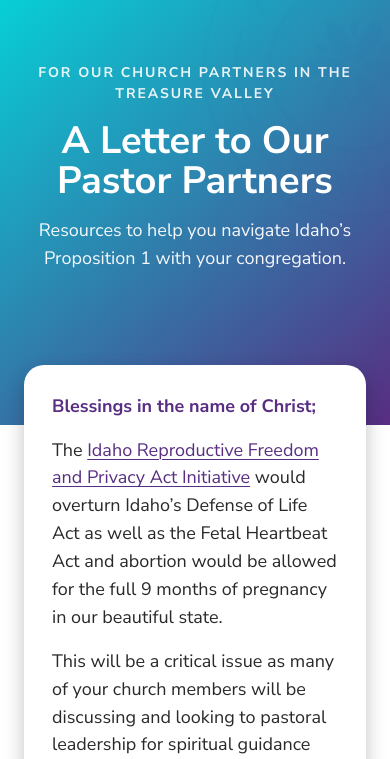
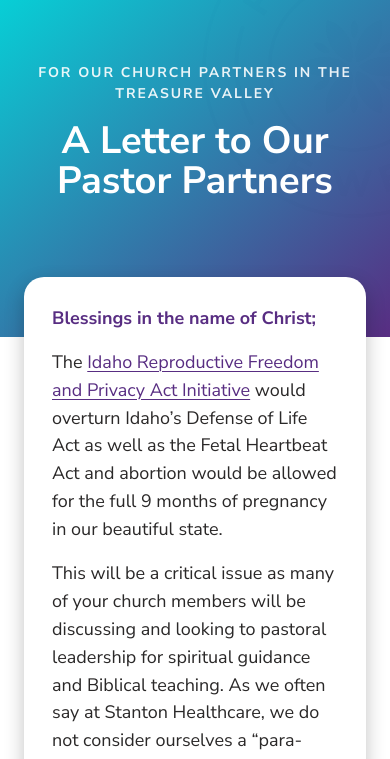
Before and after one commit to bezecreative/stanton-prop1-landing, a plain HTML site: page index.html in a window 390 px wide. Shown: the part 74-833 px from the top of the page. Drawn offline with Linux system fonts and the light colour scheme.

Commit message:
Remove hero subtitle line
Co-Authored-By: Claude Fable 5.1 <noreply@anthropic.com>

```diff
--- a/index.html
+++ b/index.html
@@ -35,7 +35,6 @@
       <div class="container hero__inner">
         <p class="hero__eyebrow">For Our Church Partners in the Treasure Valley</p>
         <h1 id="hero-title" class="hero__title">A Letter to Our<br>Pastor Partners</h1>
-        <p class="hero__lede">Resources to help you navigate Idaho&rsquo;s Proposition&nbsp;1 with your congregation.</p>
       </div>
     </section>
 
--- a/styles.css
+++ b/styles.css
@@ -145,11 +145,7 @@ strong { font-weight: 700; }
 .hero__title {
   font-size: clamp(38px, 6vw, 65px);
   line-height: 1.05;
-  margin-bottom: var(--space-2);
-}
-.hero__lede {
-  font-size: clamp(18px, 2.2vw, 22px);
-  max-width: 34ch; margin-inline: auto; opacity: .95;
+  margin-bottom: 0;
 }
 
 /* ---------- Letter card ---------- */
```
